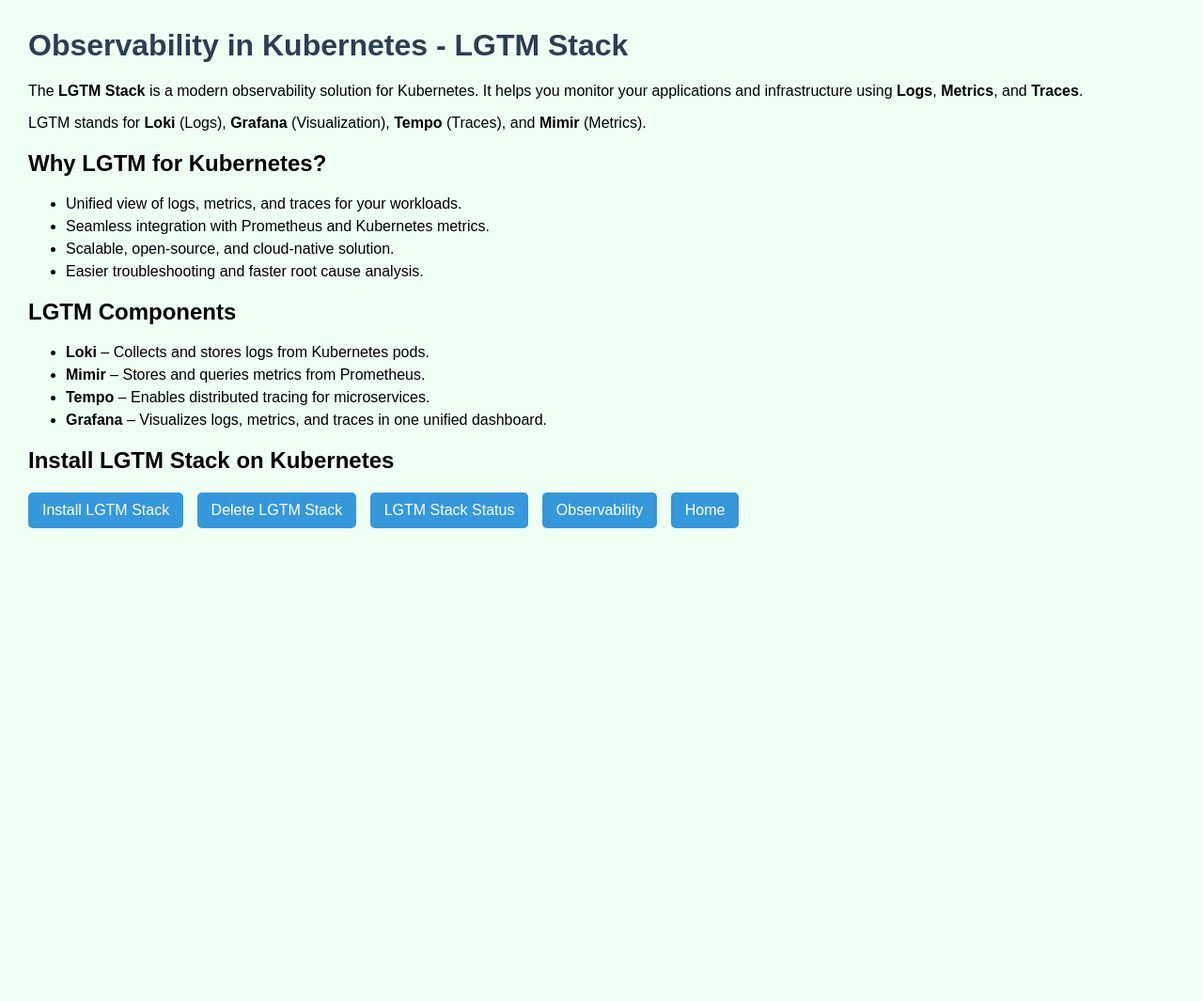
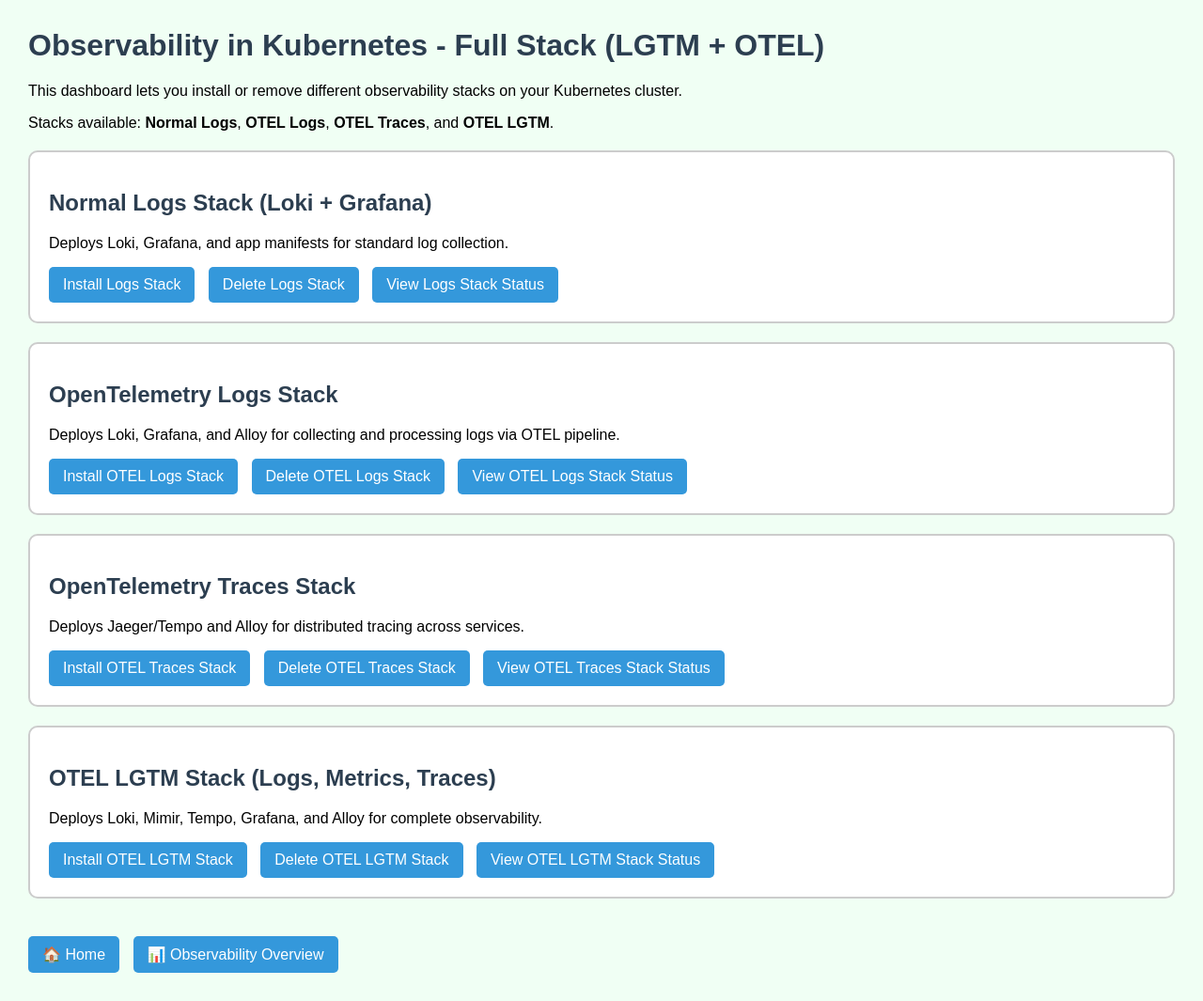
Before and after one commit to arunvel1988/observability-ui, a Flask app: page /k8s in a window 1280 px wide. Shown: the whole page at 94% size. Before the commit the page ends 562 px from the top, so only its background shows below. Run offline with Flask 3, Linux system fonts and the light colour scheme.

Commit message:
Update k8s.html

```diff
--- a/templates/k8s.html
+++ b/templates/k8s.html
@@ -4,8 +4,15 @@
     <title>Observability - Kubernetes (LGTM Stack)</title>
     <style>
         body { font-family: Arial, sans-serif; margin: 30px; background-color: #f0fff4; }
-        h1 { color: #2c3e50; }
+        h1, h2 { color: #2c3e50; }
         .info { margin-top: 20px; }
+        .stack-section {
+            border: 2px solid #ccc;
+            background: #ffffff;
+            border-radius: 10px;
+            padding: 20px;
+            margin-top: 20px;
+        }
         .install-btn {
             display: inline-block;
             padding: 10px 15px;
@@ -19,43 +26,60 @@
             background-color: #2980b9;
         }
         ul li { margin: 6px 0; }
+        .nav-links {
+            margin-top: 40px;
+        }
     </style>
 </head>
 <body>
-    <h1> Observability in Kubernetes - LGTM Stack</h1>
+    <h1>Observability in Kubernetes - Full Stack (LGTM + OTEL)</h1>
 
     <div class="info">
-        <p>The <strong>LGTM Stack</strong> is a modern observability solution for Kubernetes. It helps you monitor your applications and infrastructure using <strong>Logs</strong>, <strong>Metrics</strong>, and <strong>Traces</strong>.</p>
-        <p>LGTM stands for <strong>Loki</strong> (Logs), <strong>Grafana</strong> (Visualization), <strong>Tempo</strong> (Traces), and <strong>Mimir</strong> (Metrics).</p>
+        <p>This dashboard lets you install or remove different observability stacks on your Kubernetes cluster.</p>
+        <p>Stacks available: <strong>Normal Logs</strong>, <strong>OTEL Logs</strong>, <strong>OTEL Traces</strong>, and <strong>OTEL LGTM</strong>.</p>
     </div>
 
-    <div class="info">
-        <h2> Why LGTM for Kubernetes?</h2>
-        <ul>
-            <li> Unified view of logs, metrics, and traces for your workloads.</li>
-            <li> Seamless integration with Prometheus and Kubernetes metrics.</li>
-            <li> Scalable, open-source, and cloud-native solution.</li>
-            <li> Easier troubleshooting and faster root cause analysis.</li>
-        </ul>
+    <!-- 🟢 NORMAL LOGS STACK -->
+    <div class="stack-section">
+        <h2>Normal Logs Stack (Loki + Grafana)</h2>
+        <p>Deploys Loki, Grafana, and app manifests for standard log collection.</p>
+        <a class="install-btn" href="/k8s/logs/install">Install Logs Stack</a>
+        <a class="install-btn" href="/k8s/logs/delete">Delete Logs Stack</a>
+        <a class="install-btn" href="/k8s/logs/status">View Logs Stack Status</a>
     </div>
 
-    <div class="info">
-        <h2> LGTM Components</h2>
-        <ul>
-            <li><strong>Loki</strong> – Collects and stores logs from Kubernetes pods.</li>
-            <li><strong>Mimir</strong> – Stores and queries metrics from Prometheus.</li>
-            <li><strong>Tempo</strong> – Enables distributed tracing for microservices.</li>
-            <li><strong>Grafana</strong> – Visualizes logs, metrics, and traces in one unified dashboard.</li>
-        </ul>
+    <!-- 🟣 OTEL LOGS STACK -->
+    <div class="stack-section">
+        <h2>OpenTelemetry Logs Stack</h2>
+        <p>Deploys Loki, Grafana, and Alloy for collecting and processing logs via OTEL pipeline.</p>
+        <a class="install-btn" href="/k8s/otel/logs/install">Install OTEL Logs Stack</a>
+        <a class="install-btn" href="/k8s/otel/logs/delete">Delete OTEL Logs Stack</a>
+        <a class="install-btn" href="/k8s/otel/logs/status">View OTEL Logs Stack Status</a>
     </div>
 
-    <div class="info">
-        <h2> Install LGTM Stack on Kubernetes</h2>
-        <a class="install-btn" href="/kubernetes/install-lgtm">Install LGTM Stack</a>
-        <a class="install-btn" href="/kubernetes/delete-lgtm">Delete LGTM Stack</a>
-        <a class="install-btn" href="/kubernetes/status-lgtm">LGTM Stack Status</a>
-        <a class="install-btn" href="/observability">Observability</a>
-        <a class="install-btn" href="/">Home</a>
+    <!-- 🔵 OTEL TRACES STACK -->
+    <div class="stack-section">
+        <h2>OpenTelemetry Traces Stack</h2>
+        <p>Deploys Jaeger/Tempo and Alloy for distributed tracing across services.</p>
+        <a class="install-btn" href="/k8s/otel/traces/install">Install OTEL Traces Stack</a>
+        <a class="install-btn" href="/k8s/otel/traces/delete">Delete OTEL Traces Stack</a>
+        <a class="install-btn" href="/k8s/otel/traces/status">View OTEL Traces Stack Status</a>
     </div>
+
+    <!-- 🟠 OTEL LGTM STACK -->
+    <div class="stack-section">
+        <h2>OTEL LGTM Stack (Logs, Metrics, Traces)</h2>
+        <p>Deploys Loki, Mimir, Tempo, Grafana, and Alloy for complete observability.</p>
+        <a class="install-btn" href="/k8s/otel/lgtm/install">Install OTEL LGTM Stack</a>
+        <a class="install-btn" href="/k8s/otel/lgtm/delete">Delete OTEL LGTM Stack</a>
+        <a class="install-btn" href="/k8s/otel/lgtm/status">View OTEL LGTM Stack Status</a>
+    </div>
+
+    <!-- 🏠 NAVIGATION -->
+    <div class="nav-links">
+        <a class="install-btn" href="/">🏠 Home</a>
+        <a class="install-btn" href="/observability">📊 Observability Overview</a>
+    </div>
+
 </body>
 </html>
```
